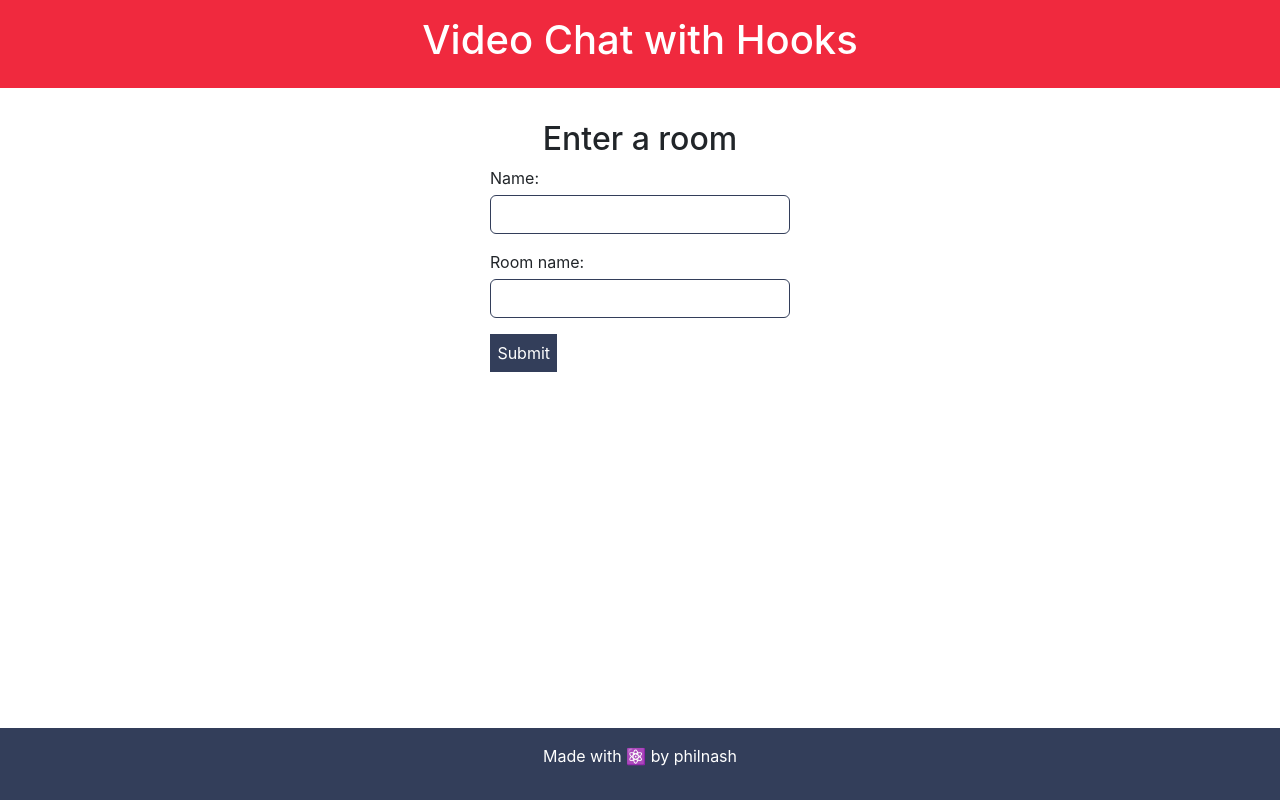
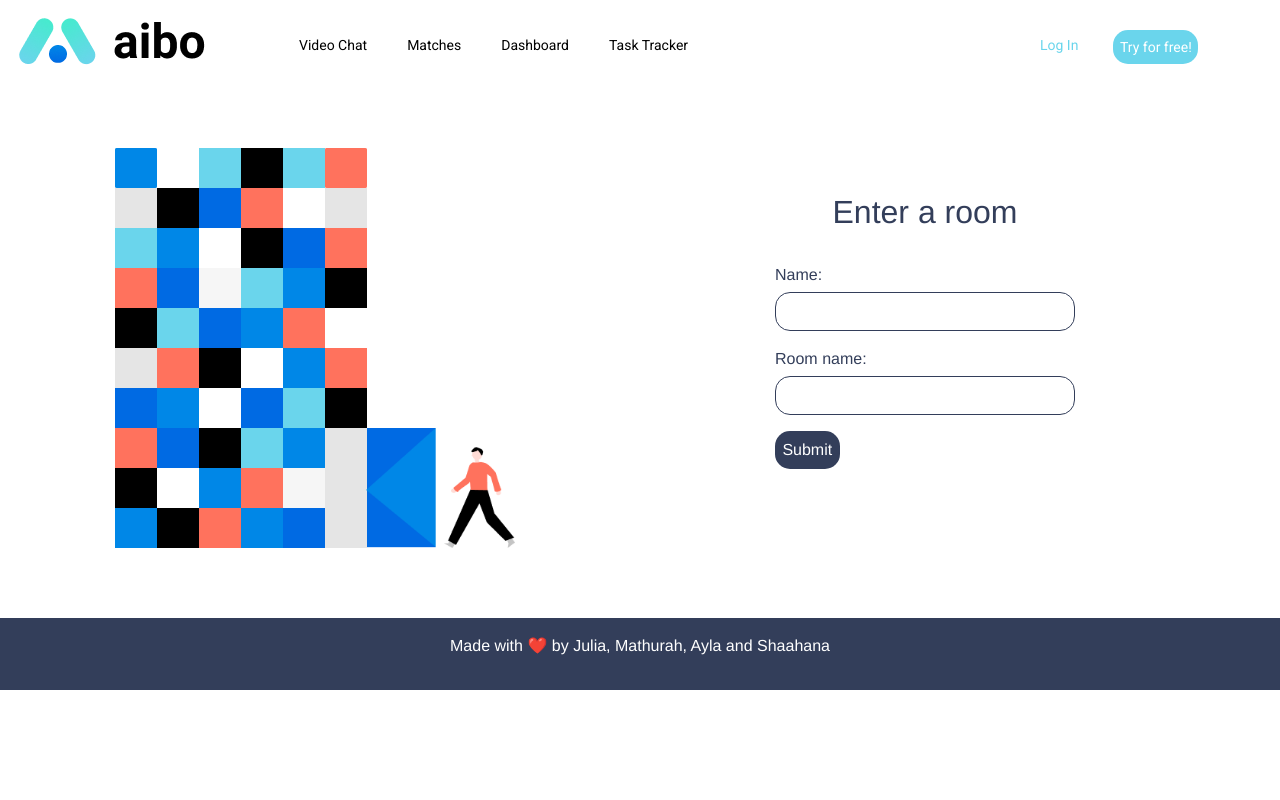
Before and after one commit to mathurah/aibo, a React (Create React App) app: page / in a window 1280 px wide. Built offline with nearby package versions, Linux system fonts and the light colour scheme.

Commit message:
Add files via upload

```diff
--- a/src/App.css
+++ b/src/App.css
@@ -1,3 +1,4 @@
+@import url("https://fonts.googleapis.com/css2?family=Roboto:ital,wght@0,100;0,300;0,400;0,500;0,700;0,900;1,100;1,300;1,400;1,500;1,700;1,900&display=swap");
 
 * {
   margin: 0;
@@ -16,7 +17,6 @@ body {
 }
 
 header {
-  background: #f0293e;
   color: #fff;
   text-align: center;
   flex-grow: 0;
@@ -67,7 +67,7 @@ form > div > input {
   width: 100%;
   font-size: 16px;
   padding: 0.4em;
-  border-radius: 6px;
+  border-radius: 15px;
   border: 1px solid #333e5a;
 }
 
@@ -76,7 +76,7 @@ button {
   color: #fff;
   font-size: 16px;
   padding: 0.4em;
-  border-radius: 6px;
+  border-radius: 15px;
   border: 1px solid transparent;
 }
 button:hover {
@@ -90,6 +90,7 @@ button:hover {
   position: absolute;
   top: 0;
   right: 20px;
+  border-radius: 15px;
 }
 .room > h3 {
   text-align: center;
@@ -108,9 +109,9 @@ button:hover {
   padding: 0 2em 2em;
 }
 .participant {
-  background: #6AD5EC;
+  background: #0087e7;
   padding: 10px;
-  border-radius: 1px;
+  border-radius: 15px;
   display: inline-block;
   margin-right: 10px;
 }
@@ -128,7 +129,7 @@ video {
   max-width: 600px;
   display: block;
   margin: 0 auto;
-  border-radius: 6px;
+  border-radius: 15px;
 }
 
 footer {
@@ -142,3 +143,58 @@ footer {
 footer a {
   color: #fff;
 }
+
+.topnav {
+  overflow: hidden;
+  font-family: "Roboto";
+}
+
+/* Style the links inside the navigation bar */
+.topnav a {
+  float: left;
+  color: black;
+  text-align: center;
+  padding: 35px 30px 30px 10px;
+  text-decoration: none;
+  font-size: 14px;
+}
+
+/* Change the color of links on hover */
+.topnav a:hover {
+  color: black;
+}
+
+/* Add a color to the active/current link */
+.topnav a.active {
+  color: black;
+  padding: 14px 16px;
+}
+.right {
+  position: absolute;
+  right: 0px;
+  width: 250px;
+}
+.topnav a.login {
+  color: #6ad5ec;
+}
+
+.topnav a.signup .buttonvibe {
+  background-color: #6ad5ec;
+  font-size: 14px;
+  margin: -5px;
+  border-radius: 15px;
+}
+
+.graphic {
+  padding-top: 30px;
+  padding-right: 30px;
+  padding-bottom: 70px;
+  padding-left: 30px;
+}
+
+.vidchat {
+  padding-top: 75px;
+  padding-right: 30px;
+  padding-bottom: 30px;
+  padding-left: 30px;
+}
--- a/src/App.js
+++ b/src/App.js
@@ -1,24 +1,44 @@
-import React from 'react';
-import './App.css';
-import VideoChat from './VideoChat';
-import 'bootstrap/dist/css/bootstrap.min.css';
+import React from "react";
+import "bootstrap/dist/css/bootstrap.min.css";
+import "./App.css";
+import { Container, Row, Col } from "reactstrap";
+import VideoChat from "./VideoChat";
+import NavBar from "./NavBar";
+import vidimg from "./images/videochat.png";
 
 const App = () => {
   return (
     <div className="app">
       <header>
-        <h1>Video Chat with Hooks</h1>
+        <NavBar />
       </header>
-      <main>
-        <VideoChat />
-      </main>
+      <Container>
+        <Row>
+          <Col>
+            <div class="graphic">
+              <img
+                src={vidimg}
+                alt="Girl in a jacket"
+                width="400"
+                height="400"
+              />
+            </div>
+          </Col>
+          <Col>
+            <div class="vidchat">
+              <VideoChat />
+            </div>
+          </Col>
+        </Row>
+      </Container>
       <footer>
         <p>
-          Made with{' '}
+          Made with{" "}
           <span role="img" aria-label="React">
-            ⚛️
-          </span>{' '}
-          by <a href="https://twitter.com/philnash">philnash</a>
+            ❤️
+          </span>{" "}
+          by{" "}
+          <a href="https://devpost.com/"> Julia, Mathurah, Ayla and Shaahana</a>
         </p>
       </footer>
     </div>
--- /dev/null
+++ b/src/NavBar.js
@@ -0,0 +1,29 @@
+import React from "react";
+import "./App.css";
+import logo from "./images/logo2.png";
+
+const Example = () => {
+  return (
+    <div class="topnav">
+      <div class="left">
+        <a class="active" href="#home">
+          <img src={logo} alt="Girl in a jacket" />
+        </a>
+        <a href="#news">Video Chat</a>
+        <a href="#contact">Matches</a>
+        <a href="#about">Dashboard</a>
+        <a href="#about">Task Tracker</a>
+      </div>
+      <div class="right">
+        <a class="login" href="#news">
+          Log In
+        </a>
+        <a class="signup" href="#contact">
+          <button class="buttonvibe">Try for free!</button>
+        </a>
+      </div>
+    </div>
+  );
+};
+
+export default Example;
```
Also changed, not shown: src/images/logo2.png (added), src/images/videochat.png (added).
